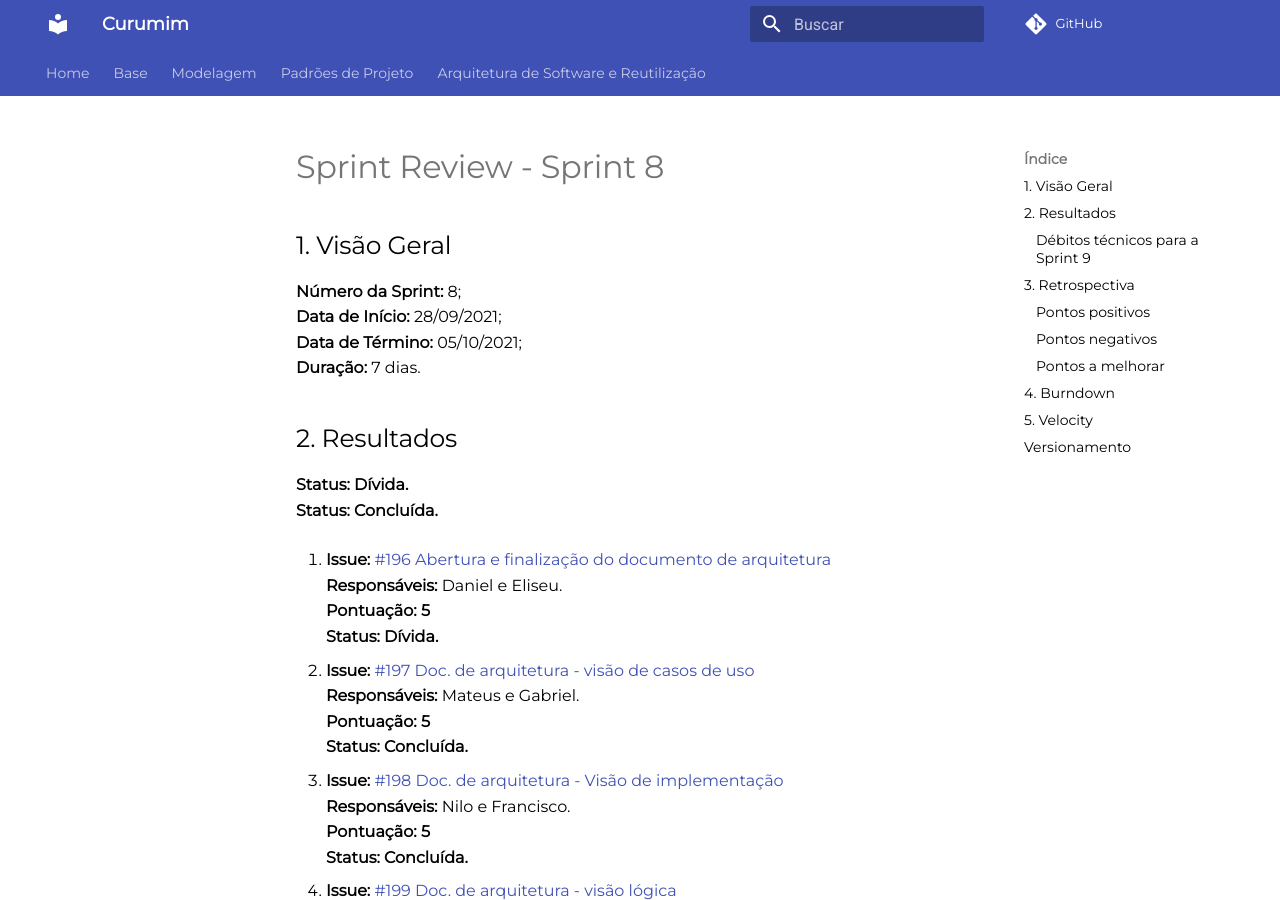
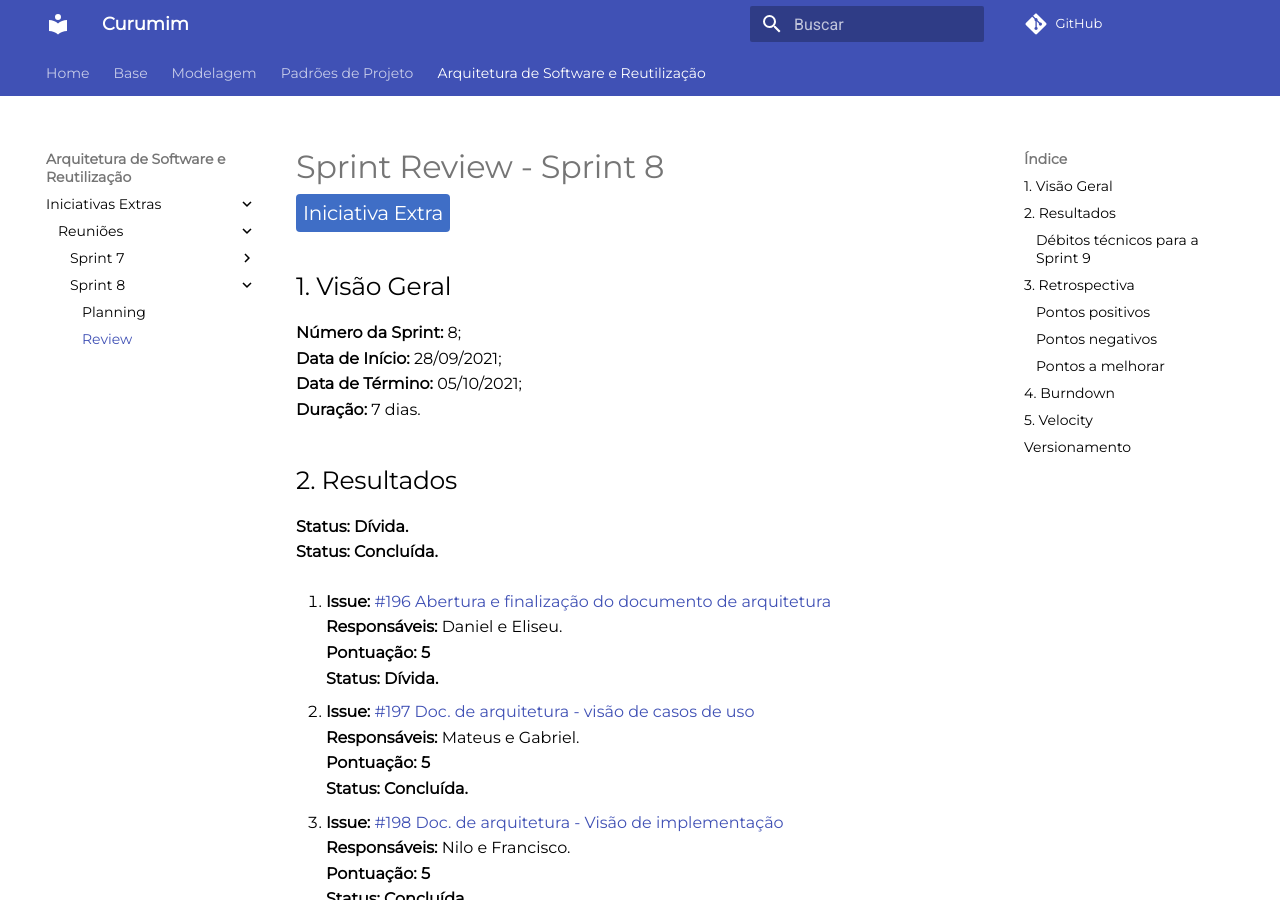
Before and after one commit to UnBArqDsw2021-1/2021.1_G6_Curumim, an MkDocs documentation site: the page built from docs/reunioes/sprints/review-sprint8.md, in a window 1280 px wide and 900 px high. Built offline with MkDocs 1.6.1 and Material for MkDocs 9.7.7, drawn with Linux system fonts in a browser that asks for light colours; comment, search, counter and statistics services are not loaded.

Commit message:
doc(#205) adicionando review na page

```diff
--- a/docs/reunioes/sprints/review-sprint8.md
+++ b/docs/reunioes/sprints/review-sprint8.md
@@ -1,4 +1,4 @@
-# Sprint Review - Sprint 8 <br>
+# Sprint Review - Sprint 8 <br> <span class="rotulo-extra">Iniciativa Extra</span>
 
 ## 1. Visão Geral
 **Número da Sprint:** 8;<br>
--- a/mkdocs.yml
+++ b/mkdocs.yml
@@ -114,3 +114,4 @@ nav:
                                         - Review: reunioes/sprints/review-sprint7.md
                                 - Sprint 8:
                                         - Planning: reunioes/sprints/planning-sprint8.md
+                                        - Review: reunioes/sprints/review-sprint8.md
```
